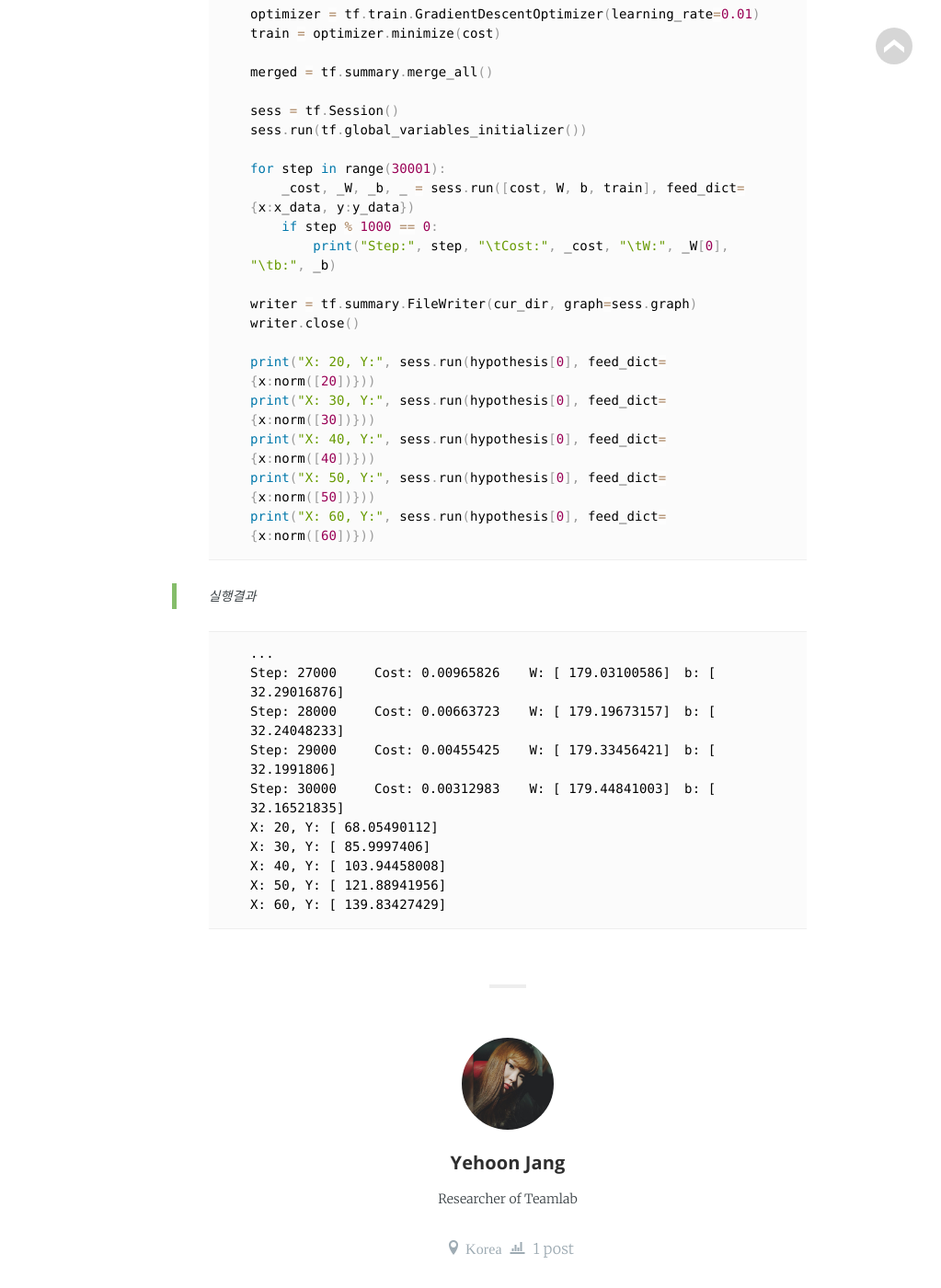
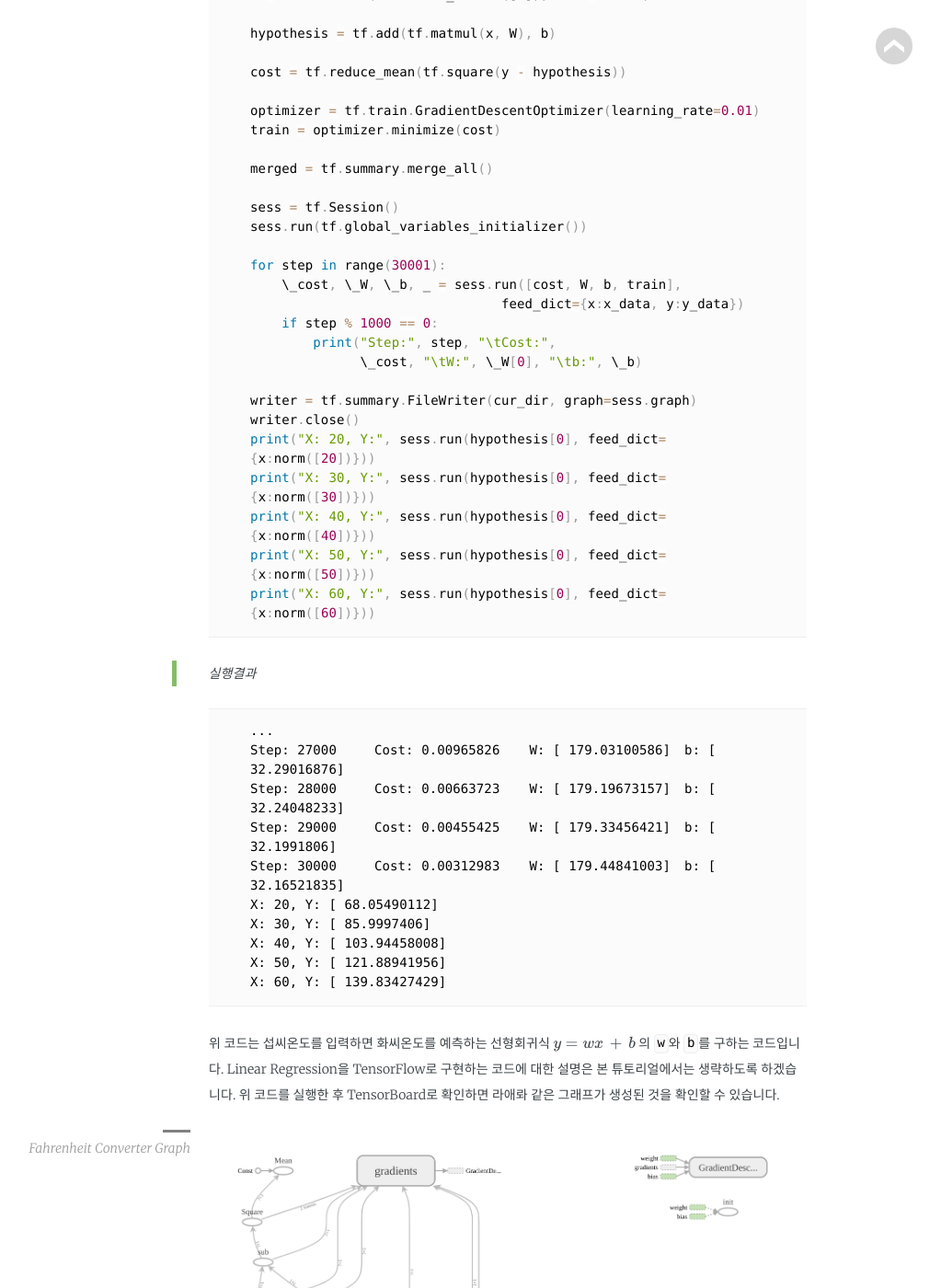
Before and after one commit to TeamLab/jekyllDecent, a Jekyll site: the page built from _posts/2018-05-08-tensorboard_tutorial.md, in a window 1280 px wide and 1400 px high, scrolled down 6409 px. Shown: the whole window at 92% size, without its empty margins (88-1111 px from the left). Built offline with Jekyll 4.4.1, drawn with Linux system fonts in a browser that asks for light colours; some web fonts are replaced; formulas are drawn with MathJax 3; some of the changed text lies outside the part shown.

```diff
--- a/_posts/2018-05-08-tensorboard_tutorial.md
+++ b/_posts/2018-05-08-tensorboard_tutorial.md
@@ -160,11 +161,15 @@ x_data = [12.0, 28.0, 36.5, 42.0, 29.8]
 y_data = [53.6, 82.4, 97.7, 107.6, 85.64]
 
 def norm(data):
+\# input으로 들어오는 섭씨온도를 정규화해주는 함수
+\# x값을 정규화해주지 않으면 학습과정 중 w값과 b값이 양의 무한대, 음의 무한대로 튀는 현상을 발견할 수 있습니다.
+
     data = np.array(data)
     x_norm = np.zeros([len(data)])
     for i in range(len(data)):
         x_norm[i] = data[i] / 100
     return np.reshape(x_norm, [-1, 1])
+
 
 x_data = norm(x_data)
 y_data = np.reshape(y_data, [-1, 1])
@@ -189,13 +194,14 @@ sess = tf.Session()
 sess.run(tf.global_variables_initializer())
 
 for step in range(30001):
-    _cost, _W, _b, _ = sess.run([cost, W, b, train], feed_dict={x:x_data, y:y_data})
+    \_cost, \_W, \_b, _ = sess.run([cost, W, b, train],
+                                feed_dict={x:x_data, y:y_data})
     if step % 1000 == 0:
-        print("Step:", step, "\tCost:", _cost, "\tW:", _W[0], "\tb:", _b)
+        print("Step:", step, "\tCost:",
+              \_cost, "\tW:", \_W[0], "\tb:", \_b)
 
 writer = tf.summary.FileWriter(cur_dir, graph=sess.graph)
 writer.close()
-
 print("X: 20, Y:", sess.run(hypothesis[0], feed_dict={x:norm([20])}))
 print("X: 30, Y:", sess.run(hypothesis[0], feed_dict={x:norm([30])}))
 print("X: 40, Y:", sess.run(hypothesis[0], feed_dict={x:norm([40])}))
@@ -205,7 +211,7 @@ print("X: 60, Y:", sess.run(hypothesis[0], feed_dict={x:norm([60])}))
 
 > *실행결과*
 
-{%highlight pycon %}
+{% highlight pycon %}
 ...
 Step: 27000 	Cost: 0.00965826 	W: [ 179.03100586] 	b: [ 32.29016876]
 Step: 28000 	Cost: 0.00663723 	W: [ 179.19673157] 	b: [ 32.24048233]
@@ -217,3 +223,12 @@ X: 40, Y: [ 103.94458008]
 X: 50, Y: [ 121.88941956]
 X: 60, Y: [ 139.83427429]
 {% endhighlight %}
+
+위 코드는 섭씨온도를 입력하면 화씨온도를 예측하는 선형회귀식
+$$y = wx\,+\,b $$
+의 `w`와 `b`를 구하는 코드입니다. Linear Regression을 TensorFlow로 구현하는 코드에 대한 설명은 본 튜토리얼에서는 생략하도록 하겠습니다. 위 코드를 실행한 후 TensorBoard로 확인하면 라애롸 같은 그래프가 생성된 것을 확인할 수 있습니다.
+
+<figure>
+   <img src="{{ "/media/img/tb_tutorial/fahrenheit_converter_graph.png" | absolute_url }}" />
+   <figcaption>Fahrenheit Converter Graph</figcaption>
+</figure>
```
Also changed, not shown: other parts of _posts/2018-05-08-tensorboard_tutorial.md (+1 -0 lines), media/img/tb_tutorial/fahrenheit_converter_graph.png (added).
